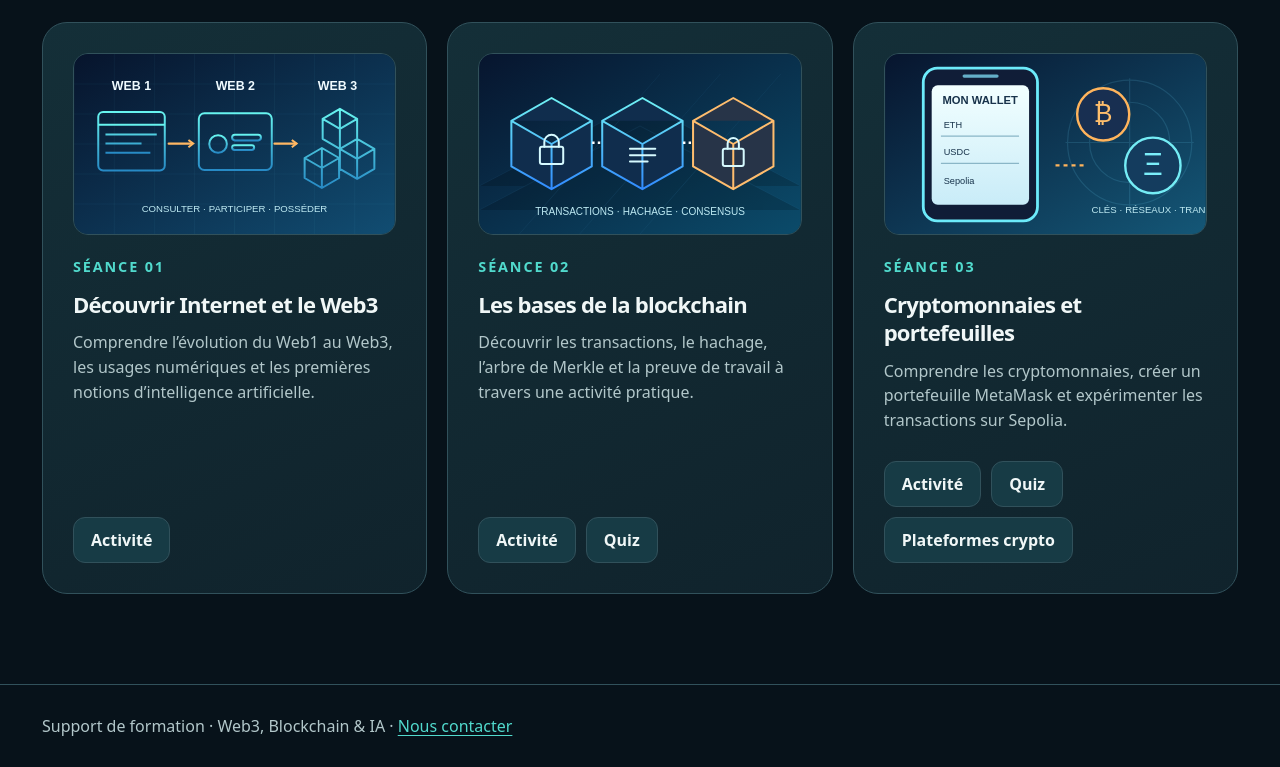
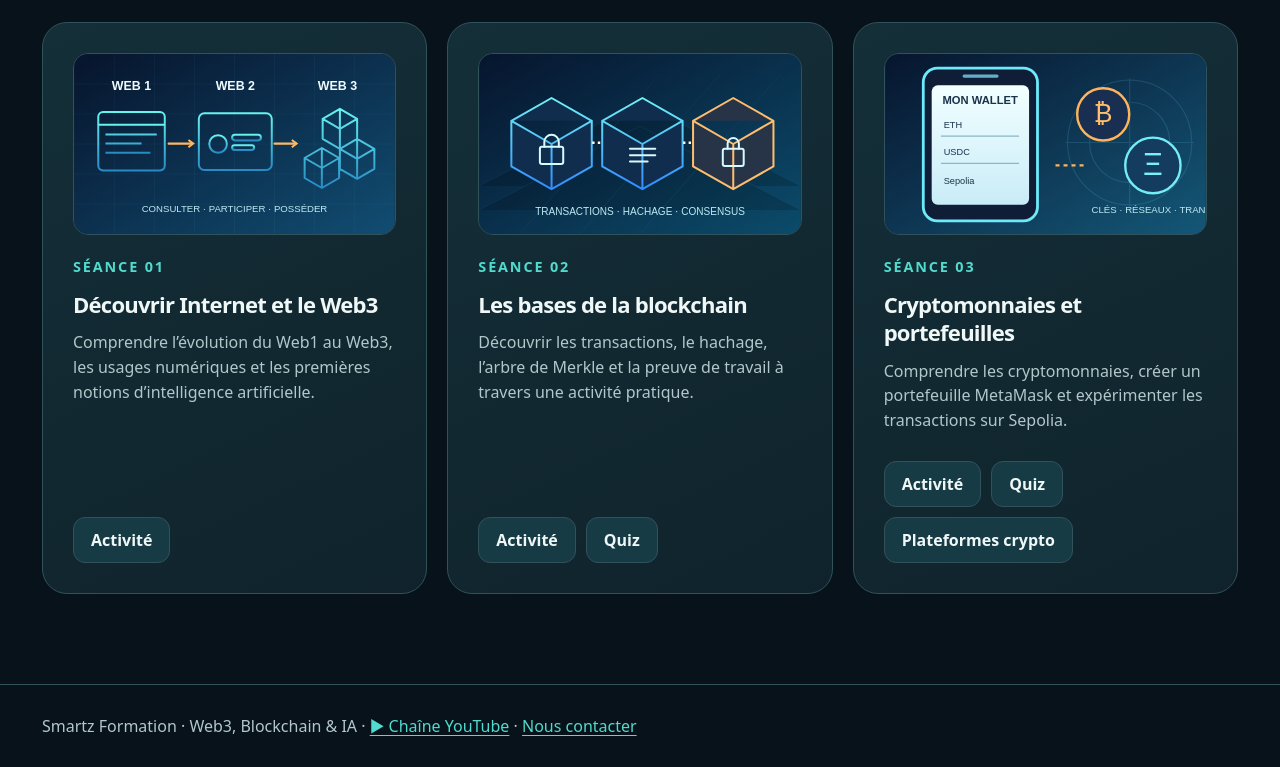
Before and after one commit to smartzformation/formation-web3, a plain HTML site: page index.html in a window 1280 px wide. Shown: the part 639-1406 px from the top of the page. Drawn offline with Linux system fonts and the light colour scheme.

Commit message:
Ajouter la chaîne YouTube Smartz Formation au pied de page

```diff
--- a/index.html
+++ b/index.html
@@ -46,7 +46,7 @@ footer a{color:var(--mint);text-decoration:underline;text-underline-offset:3px}f
 <p class="empty" id="empty" hidden>Aucune séance ne correspond à ta recherche.</p>
 </section>
 </main>
-<footer>Support de formation · Web3, Blockchain &amp; IA · <a href="./contact.html">Nous contacter</a></footer>
+<footer>Smartz Formation · Web3, Blockchain &amp; IA · <a href="https://www.youtube.com/@SMARTZFormation" target="_blank" rel="noopener noreferrer" aria-label="Chaîne YouTube Smartz Formation">▶ Chaîne YouTube</a> · <a href="./contact.html">Nous contacter</a></footer>
 <script>
 'use strict';
 // Ajouter une entrée lorsqu'une séance est prête à être publiée.
```
